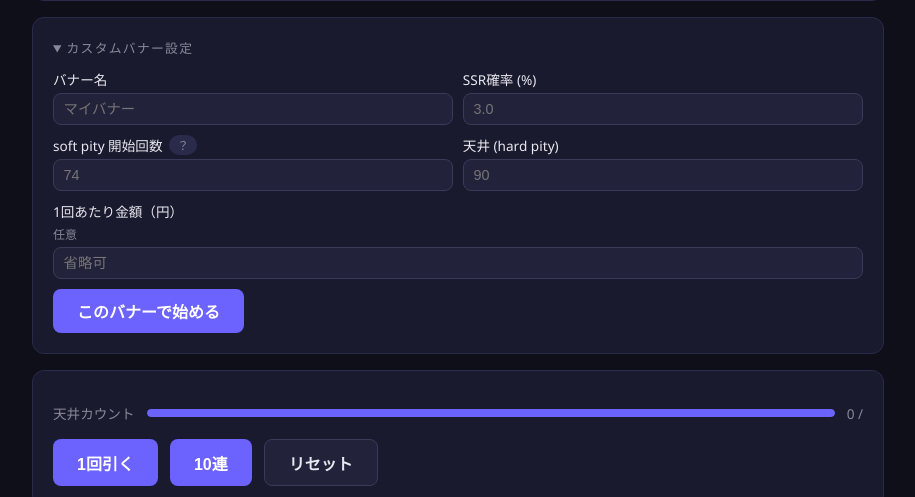
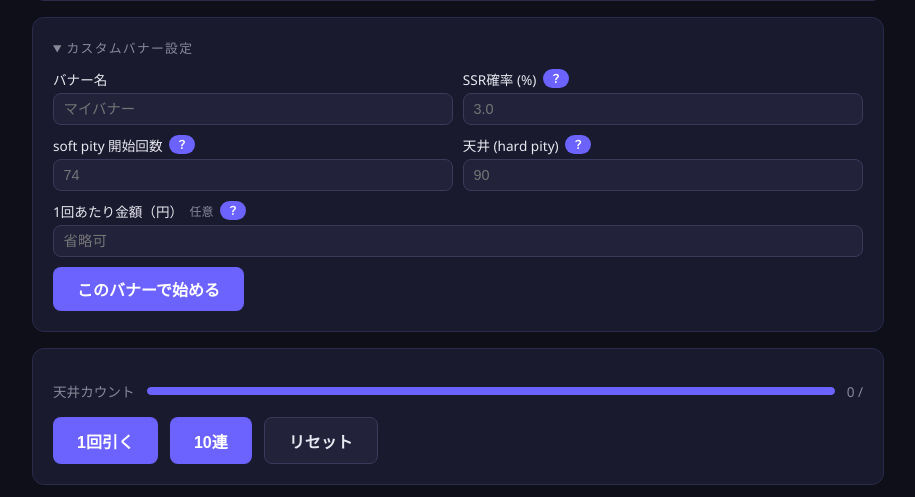
Before and after one commit to sorakarakuu2015-hue/gacha-sim, a Python web app: template src/gacha/web/templates/index.html in a window 1280 px wide, after a click on "カスタムバナー設定". Shown: the part 211-708 px from the top of the page, without its empty margins (182-1097 px from the left). Run offline with Jinja, Linux system fonts and the light colour scheme; the template is opened without the code that fills it, so the values that code supplies are empty.

Commit message:
feat: add ? help popup buttons to all 4 custom banner form fields
Co-Authored-By: Claude Sonnet 4.6 <noreply@anthropic.com>

```diff
--- a/src/gacha/web/templates/base.html
+++ b/src/gacha/web/templates/base.html
@@ -290,6 +290,33 @@
       color: var(--text-muted);
       font-size: 0.9rem;
     }
+
+    .help-btn {
+      cursor: pointer;
+      background: var(--accent);
+      color: #fff;
+      border: none;
+      border-radius: 99px;
+      padding: 0.1rem 0.45rem;
+      font-size: 0.72rem;
+      font-weight: 700;
+      line-height: 1.4;
+      flex-shrink: 0;
+    }
+
+    .help-popup {
+      display: none;
+      background: #1e1e3a;
+      border: 1px solid var(--accent);
+      border-radius: 8px;
+      padding: 0.6rem 0.8rem;
+      line-height: 1.6;
+      color: var(--text);
+      font-size: 0.78rem;
+      margin-top: 0.15rem;
+    }
+
+    .help-popup.open { display: block; }
   </style>
 </head>
 <body>
--- a/src/gacha/web/templates/index.html
+++ b/src/gacha/web/templates/index.html
@@ -34,40 +34,63 @@
     hx-swap="outerHTML"
   >
     <div style="display: grid; grid-template-columns: 1fr 1fr; gap: 0.6rem;">
-      <label style="display: flex; flex-direction: column; gap: 0.25rem; font-size: 0.85rem;">
-        バナー名
-        <input type="text" name="name" placeholder="マイバナー" maxlength="40" required
+      <div style="display: flex; flex-direction: column; gap: 0.25rem; font-size: 0.85rem;">
+        <label for="banner_name">バナー名</label>
+        <input id="banner_name" type="text" name="name" placeholder="マイバナー" maxlength="40" required
           style="background: var(--surface2); color: var(--text); border: 1px solid #3a3a5a; border-radius: 8px; padding: 0.45rem 0.6rem; font-size: 0.9rem;">
-      </label>
-      <label style="display: flex; flex-direction: column; gap: 0.25rem; font-size: 0.85rem;">
-        SSR確率 (%)
-        <input type="number" name="ssr_rate_pct" placeholder="3.0" min="0.01" max="50" step="0.01" required
+      </div>
+      <div style="display: flex; flex-direction: column; gap: 0.25rem; font-size: 0.85rem;">
+        <div style="display: flex; align-items: center; gap: 0.4rem;">
+          <label for="ssr_rate_pct" style="flex-shrink: 0;">SSR確率 (%)</label>
+          <button type="button" class="help-btn"
+                  onclick="this.parentElement.nextElementSibling.classList.toggle('open')">？</button>
+        </div>
+        <div class="help-popup">
+          ガチャ1回でSSRが出る基本確率です。<br>
+          例）原神 0.6%・ウマ娘 3.0%
+        </div>
+        <input id="ssr_rate_pct" type="number" name="ssr_rate_pct" placeholder="3.0" min="0.01" max="50" step="0.01" required
           style="background: var(--surface2); color: var(--text); border: 1px solid #3a3a5a; border-radius: 8px; padding: 0.45rem 0.6rem; font-size: 0.9rem;">
-      </label>
-      <div style="display: flex; flex-direction: column; gap: 0.25rem; font-size: 0.85rem; position: relative;">
+      </div>
+      <div style="display: flex; flex-direction: column; gap: 0.25rem; font-size: 0.85rem;">
         <div style="display: flex; align-items: center; gap: 0.4rem;">
-          <label for="soft_pity_start">soft pity 開始回数</label>
-          <details style="font-size: 0.75rem;">
-            <summary style="list-style: none; cursor: pointer; background: #2a2a4a; color: var(--text-muted); border-radius: 99px; padding: 0.05rem 0.5rem; user-select: none;">？</summary>
-            <div style="position: absolute; left: 0; z-index: 10; margin-top: 0.3rem; background: #1e1e3a; border: 1px solid #3a3a6a; border-radius: 8px; padding: 0.7rem 0.9rem; font-size: 0.82rem; line-height: 1.6; color: var(--text); max-width: 260px;">
-              この回数を超えると、引くたびにSSRが出やすくなります。<br>
-              例）74回目以降は毎回少しずつ確率UP → 天井（90回）で必ず出る
-            </div>
-          </details>
+          <label for="soft_pity_start" style="flex-shrink: 0;">soft pity 開始回数</label>
+          <button type="button" class="help-btn"
+                  onclick="this.parentElement.nextElementSibling.classList.toggle('open')">？</button>
+        </div>
+        <div class="help-popup">
+          この回数を超えると、引くたびにSSRが出やすくなります。<br>
+          例）74回目以降は毎回少しずつ確率UP → 天井（90回）で必ず出る
         </div>
         <input id="soft_pity_start" type="number" name="soft_pity_start" placeholder="74" min="10" max="989" required
           style="background: var(--surface2); color: var(--text); border: 1px solid #3a3a5a; border-radius: 8px; padding: 0.45rem 0.6rem; font-size: 0.9rem;">
       </div>
-      <label style="display: flex; flex-direction: column; gap: 0.25rem; font-size: 0.85rem;">
-        天井 (hard pity)
-        <input type="number" name="hard_pity" placeholder="90" min="20" max="999" required
+      <div style="display: flex; flex-direction: column; gap: 0.25rem; font-size: 0.85rem;">
+        <div style="display: flex; align-items: center; gap: 0.4rem;">
+          <label for="hard_pity" style="flex-shrink: 0;">天井 (hard pity)</label>
+          <button type="button" class="help-btn"
+                  onclick="this.parentElement.nextElementSibling.classList.toggle('open')">？</button>
+        </div>
+        <div class="help-popup">
+          この回数を引くと必ずSSRが排出されます。<br>
+          soft pity 開始回数より10以上大きい値にしてください。
+        </div>
+        <input id="hard_pity" type="number" name="hard_pity" placeholder="90" min="20" max="999" required
           style="background: var(--surface2); color: var(--text); border: 1px solid #3a3a5a; border-radius: 8px; padding: 0.45rem 0.6rem; font-size: 0.9rem;">
-      </label>
-      <label style="display: flex; flex-direction: column; gap: 0.25rem; font-size: 0.85rem; grid-column: span 2;">
-        1回あたり金額（円）<span style="color: var(--text-muted); font-size: 0.75rem;">任意</span>
-        <input type="number" name="jpy_per_pull" placeholder="省略可" min="1" max="99999" step="1"
+      </div>
+      <div style="display: flex; flex-direction: column; gap: 0.25rem; font-size: 0.85rem; grid-column: span 2;">
+        <div style="display: flex; align-items: center; gap: 0.4rem;">
+          <label for="jpy_per_pull" style="flex-shrink: 0;">1回あたり金額（円）</label>
+          <span style="color: var(--text-muted); font-size: 0.75rem;">任意</span>
+          <button type="button" class="help-btn"
+                  onclick="this.parentElement.nextElementSibling.classList.toggle('open')">？</button>
+        </div>
+        <div class="help-popup">
+          省略可。入力すると統計画面に「合計費用」や「SSR1体あたりの費用」が表示されます。
+        </div>
+        <input id="jpy_per_pull" type="number" name="jpy_per_pull" placeholder="省略可" min="1" max="99999" step="1"
           style="background: var(--surface2); color: var(--text); border: 1px solid #3a3a5a; border-radius: 8px; padding: 0.45rem 0.6rem; font-size: 0.9rem;">
-      </label>
+      </div>
     </div>
     <button type="submit" class="btn btn-primary" style="align-self: flex-start;">このバナーで始める</button>
   </form>
```
